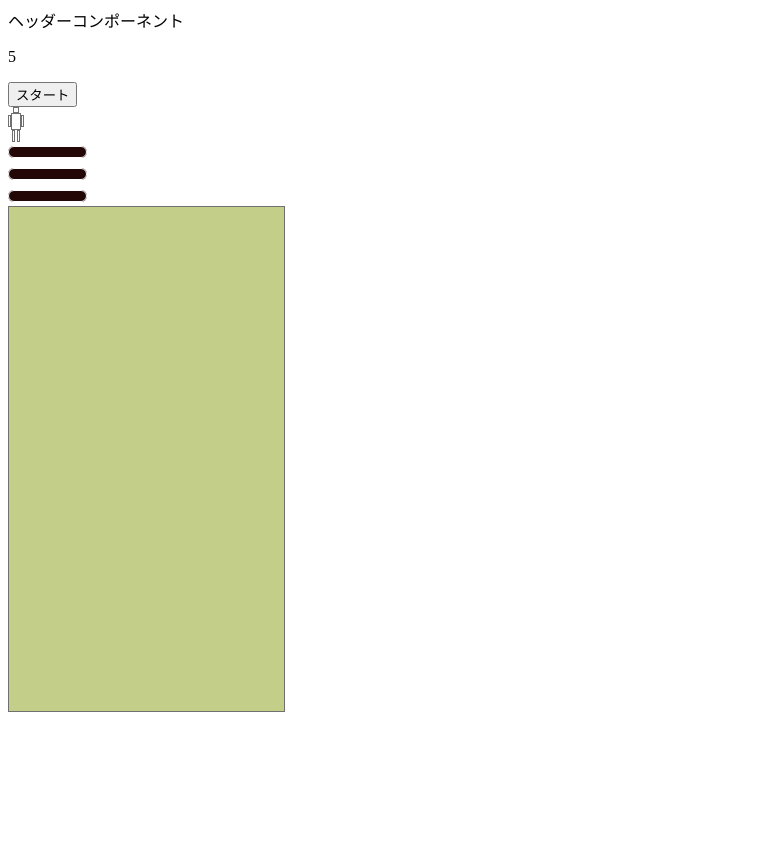
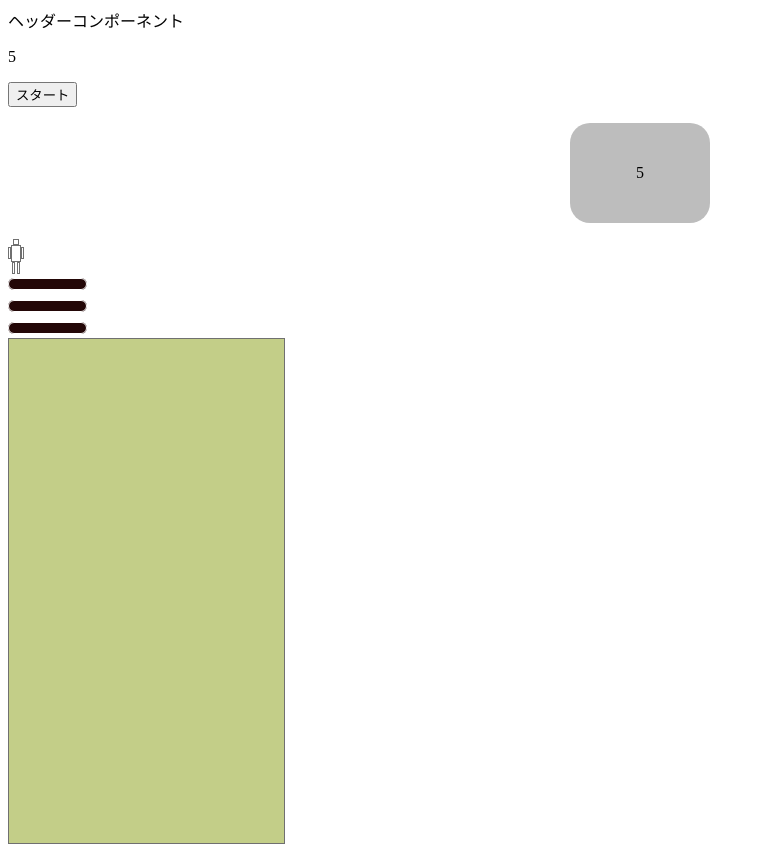
Before and after one commit to uuronn/react_basic, a React (Create React App) app: page / in a window 1280 px wide. Shown: the whole page, without its empty margins (0-765 px from the left). Before the commit the page ends 800 px from the top, so only its background shows below. Built offline with nearby package versions, Linux system fonts and the light colour scheme.

Commit message:
カウント吹き出し

```diff
--- a/src/App.jsx
+++ b/src/App.jsx
@@ -27,7 +27,7 @@ export const App = () => {
       <header>ヘッダーコンポーネント</header>
       <main>
         <Timer timer={timer} disabled={disabled} onClickStart={onClickStart}/>
-        <Character/>
+        <Character timer={timer}/>
         <Menu/>
         <Divination/>
       </main>
--- a/src/components/Character.jsx
+++ b/src/components/Character.jsx
@@ -1,8 +1,21 @@
-export const Character = () => {
-  // const {} = props;
+export const Character = (props) => {
+  const { timer } = props;
+
+  const timerStyle = {
+    borderRadius: "20px",
+    width: "140px",
+    background: "#bdbdbd",
+    textAlign: "center",
+    lineHeight: "100px",
+    marginLeft: "auto",
+    marginRight: "auto"
+  }
 
   return (
     <div>
+      <p style={timerStyle}>
+        {timer}
+      </p>
       <svg xmlns="http://www.w3.org/2000/svg" width="16" height="35" viewBox="0 0 16 35">
         <g transform="translate(-260 -201)">
           <g transform="translate(265 201)" fill="#fff" stroke="#707070" stroke-width="1">
```
